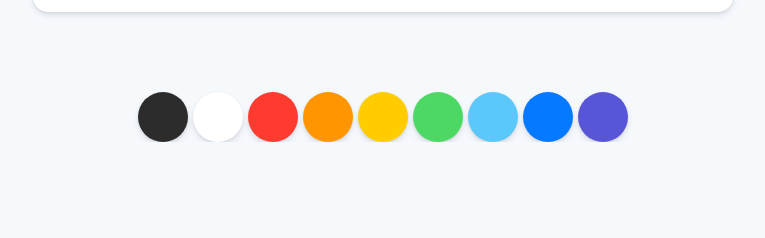
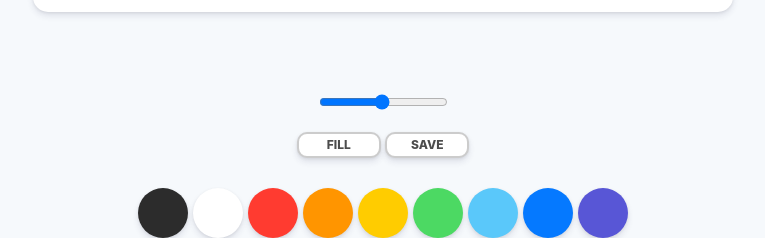
Before and after one commit to jpark2320/paint-js, a plain HTML site: page index.html in a window 1280 px wide. Shown: the part 738-976 px from the top of the page, without its empty margins (257-1022 px from the left). Before the commit the page ends 880 px from the top, so only its background shows below. Drawn offline with Linux system fonts and the light colour scheme.

Commit message:
Create range input

```diff
--- a/index.html
+++ b/index.html
@@ -9,6 +9,20 @@
   <body>
     <canvas id="js-canvas" class="canvas"></canvas>
     <div class="controls">
+      <div class="controls__range">
+        <input
+          type="range"
+          id="jsRange"
+          min="0.1"
+          max="5.0"
+          value="2.5"
+          step="0.1"
+        />
+      </div>
+      <div class="controls__btns">
+        <button id="jsFill">Fill</button>
+        <button id="jsSave">Save</button>
+      </div>
       <div class="controls__colors" id="colors">
         <div class="controls__color"></div>
         <div class="controls__color"></div>
--- a/styles.css
+++ b/styles.css
@@ -16,9 +16,35 @@ body {
   border-radius: 15px;
   box-shadow: 0 4px 6px rgba(50, 50, 93, 0.11), 0 1px 3px rgba(0, 0, 0, 0.08);
 }
+.controls {
+  margin-top: 80px;
+  display: flex;
+  flex-direction: column;
+  align-items: center;
+}
+.controls .controls__btns {
+  margin-bottom: 30px;
+}
+.controls .controls__btns button {
+  all: unset;
+  cursor: pointer;
+  background-color: white;
+  padding: 5px 0;
+  width: 80px;
+  border-radius: 10px;
+  text-align: center;
+  box-shadow: 0 4px 6px rgba(50, 50, 93, 0.11), 0 1px 3px rgba(0, 0, 0, 0.08);
+  border: 2px solid rgba(0, 0, 0, 0.2);
+  color: rgba(0, 0, 0, 0.7);
+  text-transform: uppercase;
+  font-weight: 800;
+  font-size: 12px;
+}
+.controls .controls__btns button:active {
+  transform: scale(0.97);
+}
 .controls .controls__colors {
   display: flex;
-  margin-top: 80px;
 }
 .controls__colors .controls__color {
   width: 50px;
@@ -57,3 +83,9 @@ body {
 .controls__colors .controls__color:nth-child(9) {
   background-color: #5856d6;
 }
+.controls .controls__range {
+  margin-bottom: 20px;
+}
+.controls .controls__range input[type='range'] {
+  cursor: pointer;
+}
```
